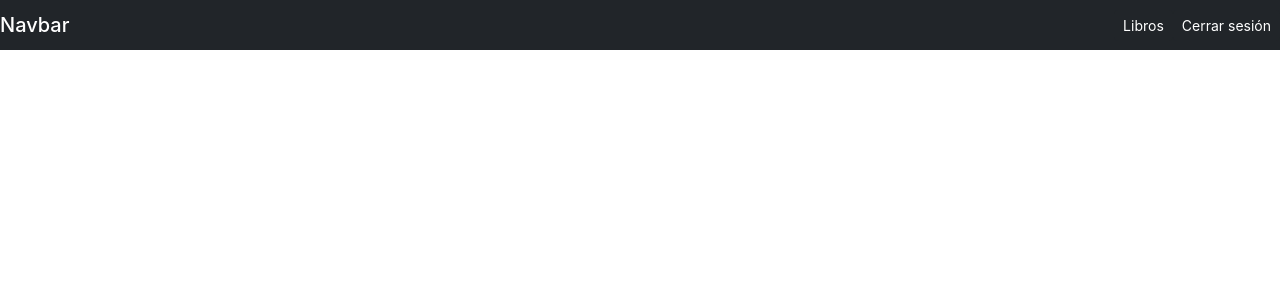
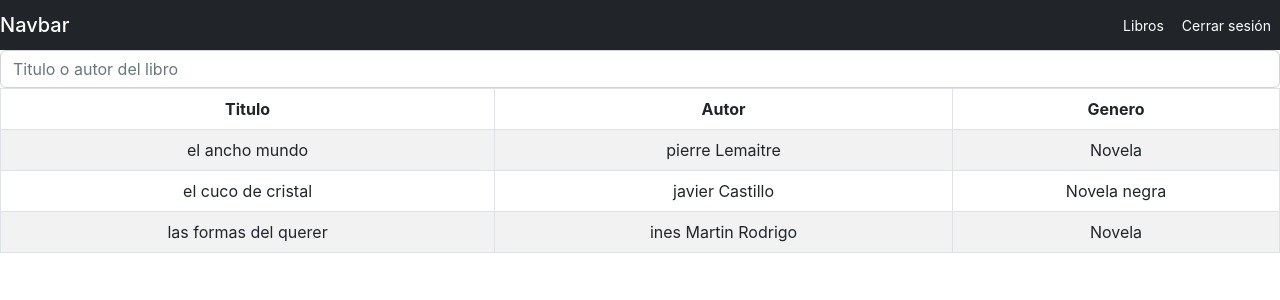
Before and after one commit to samuelrdg11/proyectodiplomado, a React (Create React App) app: page /Filter in a window 1280 px wide. Shown: the top 300 px of the page. Built offline with nearby package versions, Linux system fonts and the light colour scheme; no server answers; sample sign-in values are in the browser's storage; the HTML template or start-up script is replaced by a standard one.

Commit message:
Busqueda y filtro de libros por autor y titulo

```diff
--- a/package.json
+++ b/package.json
@@ -6,11 +6,13 @@
     "@testing-library/jest-dom": "^5.16.5",
     "@testing-library/react": "^13.4.0",
     "@testing-library/user-event": "^13.5.0",
+    "bootstrap": "^5.2.3",
     "firebase": "^8.7.1",
     "react": "^18.2.0",
+    "react-bootstrap": "^2.7.4",
     "react-dom": "^18.2.0",
     "react-router-dom": "^6.11.0",
-    "react-scripts": "5.0.1",
+    "react-scripts": "^5.0.1",
     "web-vitals": "^2.1.4"
   },
   "scripts": {
--- a/src/App.js
+++ b/src/App.js
@@ -6,6 +6,7 @@ import Welcome from './Components/Welcome';
 import {auth} from "./firebase";
 import { useEffect } from 'react'
 import Navbar from './Components/Navbar';
+import Filter from './Components/Filter';
 
 function App() {
   const [firebaseUser, setFirebaseUser]=React.useState(false)
@@ -26,6 +27,7 @@ function App() {
         <Routes>
           <Route path='/' element={ <Welcome />} />
           <Route path='/Home' element={ <Home />} />
+          <Route path='/Filter' element= { <Filter />} />
         </Routes>
     </BrowserRouter>
     </div>
--- /dev/null
+++ b/src/Components/Filter.js
@@ -0,0 +1,64 @@
+import React, {useState} from "react";
+import { Table } from "react-bootstrap";
+
+const Libros = [
+  {
+    id: 1,
+    Titulo: "el ancho mundo",
+    Autor: "pierre Lemaitre",
+    Genero: "Novela",
+  },
+  {
+    id: 2,
+    Titulo: "el cuco de cristal",
+    Autor: "javier Castillo",
+    Genero: "Novela negra",
+  },
+  {
+    id: 3,
+    Titulo: "las formas del querer",
+    Autor: "ines Martin Rodrigo",
+    Genero: "Novela",
+  },
+];
+const Filter = () => {
+  const [search, setSearch] = useState('');
+
+
+  return(<div>
+    {" "}
+    <div className="input-group flex-nowrap">
+      <input
+        type="text"
+        className="form-control"
+        placeholder="Titulo o autor del libro"
+        aria-label="Username"
+        aria-describedby="addon-wrapping"
+        onChange={(e) => setSearch(e.target.value)}
+      />
+    </div>
+
+    <Table responsive striped bordered hover>
+      <thead>
+        <tr>
+          <th>Titulo</th>
+          <th>Autor</th>
+          <th>Genero</th>
+        </tr>
+      </thead>
+      <tbody>
+        {Libros.filter((book) => {
+          return search.toLocaleLowerCase() === '' ? book : book.Autor.includes(search) || book.Titulo.includes(search)
+        }).map((book) => (
+          <tr key={book.id}>
+            <td>{book.Titulo}</td>
+            <td>{book.Autor}</td>
+            <td>{book.Genero}</td>
+          </tr>
+        ))}
+      </tbody>
+    </Table>
+  </div>);
+};
+
+export default Filter;
--- a/src/Components/Navbar.js
+++ b/src/Components/Navbar.js
@@ -11,6 +11,8 @@ const Navbar = (props) => {
     })
   }
 
+
+
   return (
     <div className="navbar navbar-dark bg-dark ">
        <Link className='navbar-brand mb-0 h1' to="/">Navbar</Link>
@@ -18,7 +20,7 @@ const Navbar = (props) => {
             <div className='d-flex'>
                 {
                    props.firebaseUser !==null ?(
-                    <Link to="/Home" className='btn btn-dark btn-sm'>Libros</Link>
+                    <Link to="/Filter" className='btn btn-dark btn-sm' >Libros</Link>
                    ):
                    null
                 }
@@ -26,7 +28,7 @@ const Navbar = (props) => {
                   props.firebaseUser !==null ?(
                     <button className='btn btn-dark btn-sm' onClick={()=>cerrarSesion()}>Cerrar sesión</button>
                   ):(
-                    <Link to="/" className='btn btn-dark btn-sm'>Login</Link>
+                    <Link to="/" className='btn btn-dark btn-sm' >Login</Link>
                   )
                 }
             </div>
```
Also changed, not shown: 1 other file (tests, documents, lock files or other folders).
